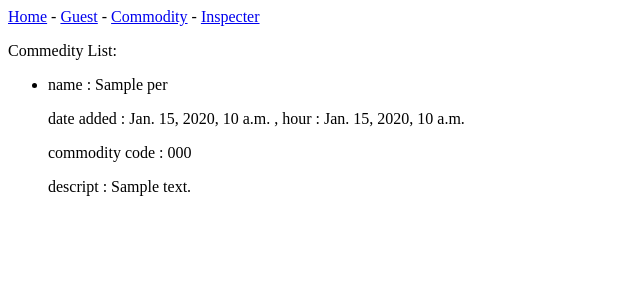
After one commit to amirrezaheshmati/check_hotel, a Django app: template checking/templates/checking/commedity_list.html in a window 1280 px wide. The commit adds this page. Shown: the top 300 px of the page, without its empty margins (0-640 px from the left). Run offline with Django 3.2, Linux system fonts and the light colour scheme; the template is opened without the code that fills it: most values are stand-ins (such as "Sample title", 1, 10 or a date in 2020).

Commit message:
add commedity list

```diff
--- a/checking/models.py
+++ b/checking/models.py
@@ -24,6 +24,7 @@ class Commodity(models.Model) :
     hour_added = models.IntegerField()
     code = models.CharField(max_length=10)
     descript = models.TextField()
+    show_in_list = models.BooleanField(default=True)
 
     def __str__(self):
         return self.name
--- /dev/null
+++ b/checking/templates/checking/commedity_list.html
@@ -0,0 +1,16 @@
+{% extends "checking/base.html" %}
+{% block content %}
+<p>Commedity List:</p>
+<ul>
+    {% for pers in pearson %}
+    <li>
+        <p>name : {{pers.name}}</p>
+        <p>date added : {{pers.real_date_added}} , hour : {{pers.hour_added}}</p>
+        <p>commodity code : {{pers.code}}</p>
+        <p>descript : {{pers.descript}}</p>
+    </li>
+    {% empty %}
+    <li>nothing</li>
+    {% endfor %}
+</ul>
+{% endblock content %}
--- a/checking/templates/checking/commodity.html
+++ b/checking/templates/checking/commodity.html
@@ -2,7 +2,7 @@
 {% block content %}
 <p>Commodity :</p>
 <p><a href="{% url 'checking:commodity_entry' %}">Entry</a> -
-Delete - List -
+<a href="{% url 'checking:commedity_list' %}">List</a> -
 <a href="{% url 'checking:commodity_history' %}">History</a>
 </p>
 {% endblock content %}
--- a/checking/urls.py
+++ b/checking/urls.py
@@ -16,4 +16,5 @@ urlpatterns = [
     path("inspecter_entry/" , views.inspecter_entry , name="inspecter_entry"),
     path("guest_list/" , views.guest_list , name="guest_list"),
     path("delete_guest/<int:guest_id>/" , views.delete_guest , name="delete_guest"),
+    path("commedity_list/" , views.commedity_list , name="commedity_list"),
 ]
--- a/checking/views.py
+++ b/checking/views.py
@@ -71,6 +71,11 @@ def guest_list(request) :
     context = {"pearson" : pearson}
     return render(request , "checking/guest_list.html" , context)
 
+def commedity_list(request) :
+    pearson = Commodity.objects.order_by("date_added").filter(show_in_list=True)
+    context = {"pearson" : pearson}
+    return render(request , "checking/commedity_list.html" , context)
+
 def delete_guest(request , guest_id) :
     pearson = GuestEntry.objects.get(id=guest_id)
     if request.method == "POST" :
```
